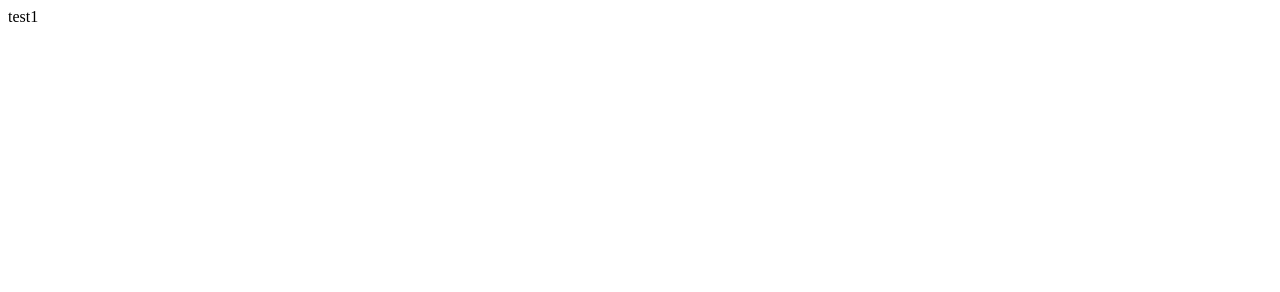
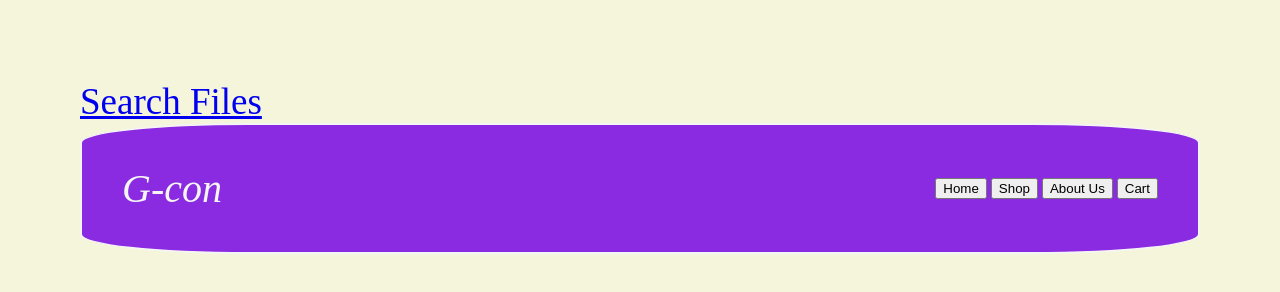
Before and after one commit to RobertBlack16/Gcom, a plain HTML site: page index.html in a window 1280 px wide. Drawn offline with Linux system fonts and the light colour scheme.

Commit message:
second-page

```diff
--- a/index.html
+++ b/index.html
@@ -1,12 +1,27 @@
 <!DOCTYPE html>
 <html lang="en">
 <head>
+    <link rel="stylesheet" type="text/css" href="styles.css" />
     <meta charset="UTF-8">
     <meta http-equiv="X-UA-Compatible" content="IE=edge">
     <meta name="viewport" content="width=device-width, initial-scale=1.0">
     <title>Document</title>
 </head>
 <body>
-    test1
+<div>
+
+    <A HREF="search-page.html" class="search-button">Search Files</A>
+</div>
+    <div class="main-header">
+        <div class="logo">
+            G-con
+        </div>
+        <div class="nav-bar">
+            <button>Home</button>
+            <button>Shop</button>
+            <button>About Us</button>
+            <button>Cart</button>
+        </div>
+    </div>
 </body>
 </html>
--- /dev/null
+++ b/styles.css
@@ -0,0 +1,31 @@
+body {
+    margin: 80px;
+    background: beige;
+}
+
+.logo {
+    font-size: 40px;
+    font-style: oblique;
+}
+
+.nav-bar {
+    padding-top: 13px;
+}
+
+.main-header {
+    padding: 40px;
+    justify-content: space-between;
+    display: flex;
+    border: 2px solid;
+    border-radius: 15%;
+    color:whitesmoke;
+    background: blueviolet;
+
+
+}
+.search-button {
+    font-size: 37px;
+}
+.search{
+    color: beige;
+}
```
Also changed, not shown: search-page.html (added, +22 -0 lines).
